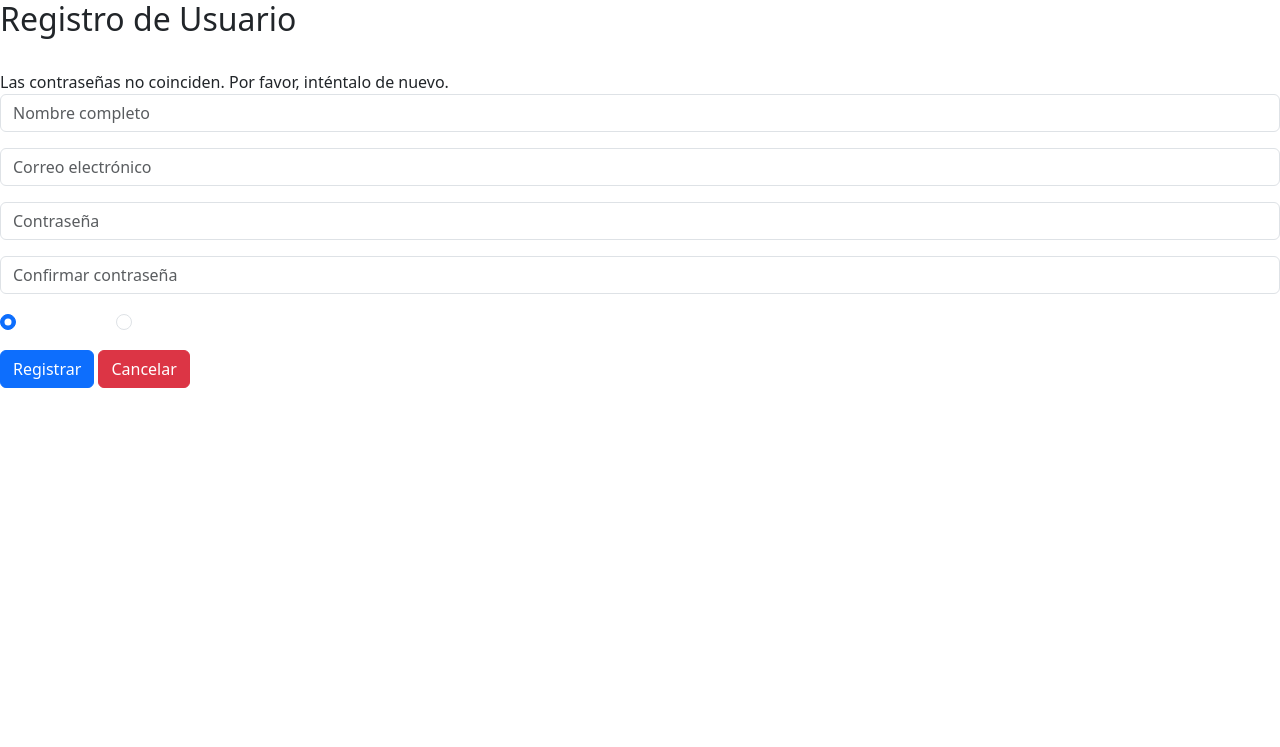
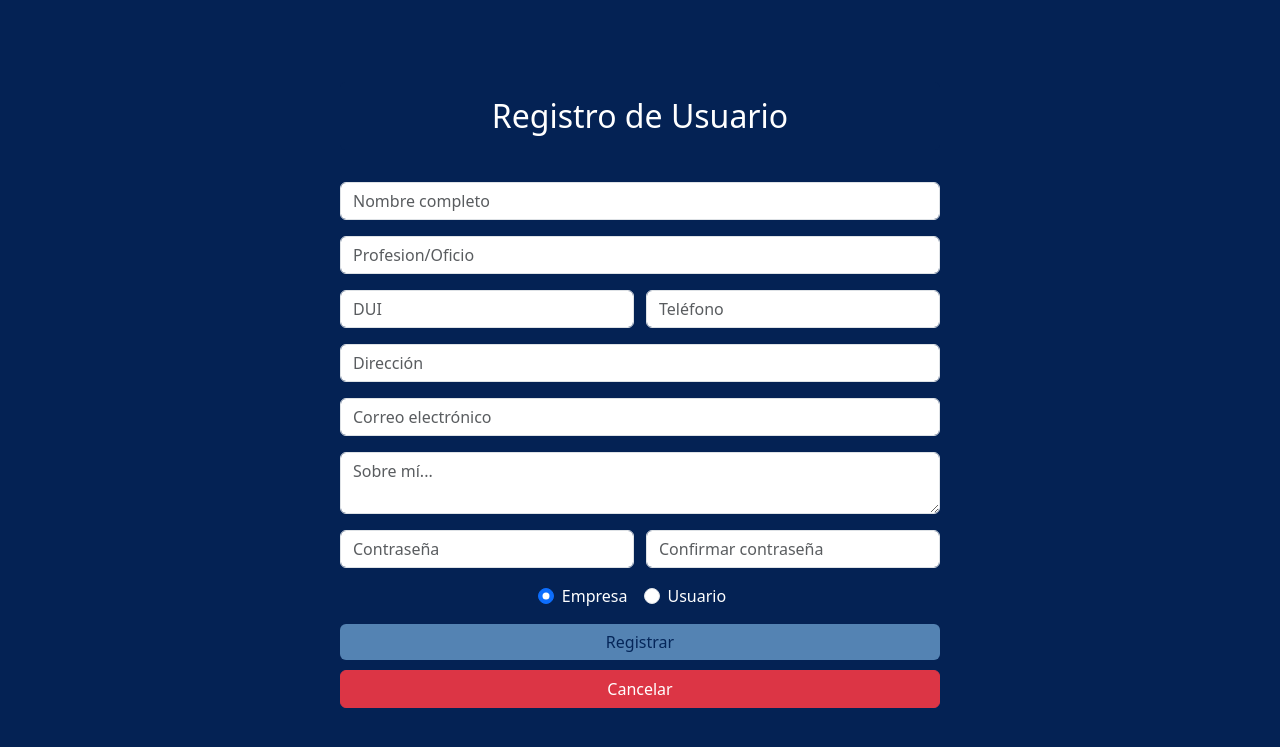
Before and after one commit to e-slzr/skillconnect, a PHP site: page /register.php in a window 1280 px wide. Shown: the top 747 px of the page. Run offline with PHP 8.4, Linux system fonts and the light colour scheme.

Commit message:
correcciones y mejoras

```diff
--- a/css/miestilo.css
+++ b/css/miestilo.css
@@ -90,9 +90,6 @@
 .form-busqueda input {
     margin: 0px 10px;
 }
-.form-busqueda button {
-    margin: 0px 10px;
-}
 .form-busqueda div {
     margin: 0px 10px;
 }
@@ -151,6 +148,10 @@
 .div-radios {
     display: flex;
     justify-content: center;
+    color: white;
+}
+.div-radios label {
+    color: white;
 }
 .video-container{
     margin-top: 50px;
@@ -197,7 +198,7 @@
     flex-grow: 1;
 }
 .icono-company {
-    background-color: #5483b3;
+    background-color: #f3f2ee;
     width: 100%;
     height: 80px;
     padding: 12px;
@@ -294,6 +295,13 @@
     justify-content: end;
     /* border: 1px solid violet; */
 }
+.doble-input {
+    display: flex;
+    justify-content: space-between;
+}
+.doble-input input {
+    width: 49%;
+}
 
 
 /* *********************************** */
@@ -321,6 +329,9 @@
 #miboton {
     background-color: #042254;
     border: none;
+    color: white;
+    height: 37px;
+    width: 250px;
 }
 #miboton:hover {
     background-color: #254d94;
@@ -342,6 +353,7 @@
 }
 #registro-div {
     width: 600px;
+    flex-wrap: wrap;
 }
 #registro-div-movil {
     width: 80%;
@@ -353,8 +365,8 @@
     margin: 20px 0px;
     height: 35px;
     border-radius: 7px;
+    justify-content: center;
     align-items: center;
-    justify-content: center;
 }
 #alertaAplicacion {
     display: none;
--- a/miperfil.php
+++ b/miperfil.php
@@ -23,8 +23,8 @@
     <link rel="stylesheet" href="./css/miestilo.css">
 </head>
 <body>
-
     <?php include 'include/header.php'; ?>
+    <?php include 'include/preloader.php'; ?>
 
     <div class="contenedor-perfil">
         <div class="div-perfil">
--- a/register.php
+++ b/register.php
@@ -44,7 +44,7 @@
     <title>SkillConnect | Registro</title>
     <link rel="icon" type="image/x-icon" href="img/svg/icon_app.svg">
     <link href="https://cdn.jsdelivr.net/npm/bootstrap@5.3.2/dist/css/bootstrap.min.css" rel="stylesheet" integrity="sha384-T3c6CoIi6uLrA9TneNEoa7RxnatzjcDSCmG1MXxSR1GAsXEV/Dwwykc2MPK8M2HN" crossorigin="anonymous">
-    <link rel="stylesheet" href="css/mistilo.css">
+    <link rel="stylesheet" href="css/miestilo.css">
 </head>
 <body id="body-login">
     <?php include 'include/preloader.php'; ?>
@@ -52,27 +52,32 @@
     <div class="d-none d-sm-block" id="registro-div">
         <h2 class="titulo">Registro de Usuario</h2><br>
         <form method="POST" action="register.php" onsubmit="return validarContrasena()">
+
+
+            <input type="text" name="nombre" placeholder="Nombre completo" class="form-control mb-3" required>
+            <input type="text" name="profesion" placeholder="Profesion/Oficio" class="form-control mb-3" required>
+            <div class="doble-input">
+                <input type="text" name="dui" placeholder="DUI" class="form-control mb-3" required>
+                <input type="text" name="telefono" placeholder="Teléfono" class="form-control mb-3" required>
+            </div>
+            <input type="text" name="direccion" placeholder="Dirección" class="form-control mb-3" required>
+            <input type="email" name="correo" placeholder="Correo electrónico" class="form-control mb-3" required>
+            <textarea name="about" class="form-control mb-3" placeholder="Sobre mí..."></textarea>
+            <div class="doble-input">
+                <input type="password" name="contrasena" id="contrasena" placeholder="Contraseña" class="form-control mb-3" required>
+                <input type="password" name="confirmar_contrasena" id="confirmar_contrasena" placeholder="Confirmar contraseña" class="form-control mb-3" required>
+            </div>
             <div id="error-contrasena">
                 Las contraseñas no coinciden. Por favor, inténtalo de nuevo.
             </div>
-
-            <input type="text" name="nombre" placeholder="Nombre completo" class="form-control mb-3" required>
-            <input type="email" name="correo" placeholder="Correo electrónico" class="form-control mb-3" required>
-            <input type="password" name="contrasena" id="contrasena" placeholder="Contraseña" class="form-control mb-3" required>
-            <input type="password" name="confirmar_contrasena" id="confirmar_contrasena" placeholder="Confirmar contraseña" class="form-control mb-3" required>
-
             <div class="div-radios">
                 <div class="form-check form-check-inline">
-                    <input class="form-check-input" type="radio" name="flexRadioDefault" id="flexRadioDefault1" checked>
-                    <label class="form-check-label" for="flexRadioDefault1" style="color: white">
-                        Profesion
-                    </label>
+                    <input class="form-check-input" type="radio" name="profesion" id="profesion1" value="Profesión" checked>
+                    <label class="form-check-label" for="profesion1">Empresa</label>
                 </div>
                 <div class="form-check mb-3 form-check-inline">
-                    <input class="form-check-input" type="radio" name="flexRadioDefault2" id="flexRadioDefault2">
-                    <label class="form-check-label" for="flexRadioDefault2" style="color: white">
-                        Oficio
-                    </label>
+                    <input class="form-check-input" type="radio" name="profesion" id="profesion2" value="Oficio">
+                    <label class="form-check-label" for="profesion2">Usuario</label>
                 </div>
             </div>
 
```
Also changed, not shown: index.php (+45 -62 lines), publicar_oferta.php (+11 -17 lines), img/svg/ico-company-gray.svg (added).
